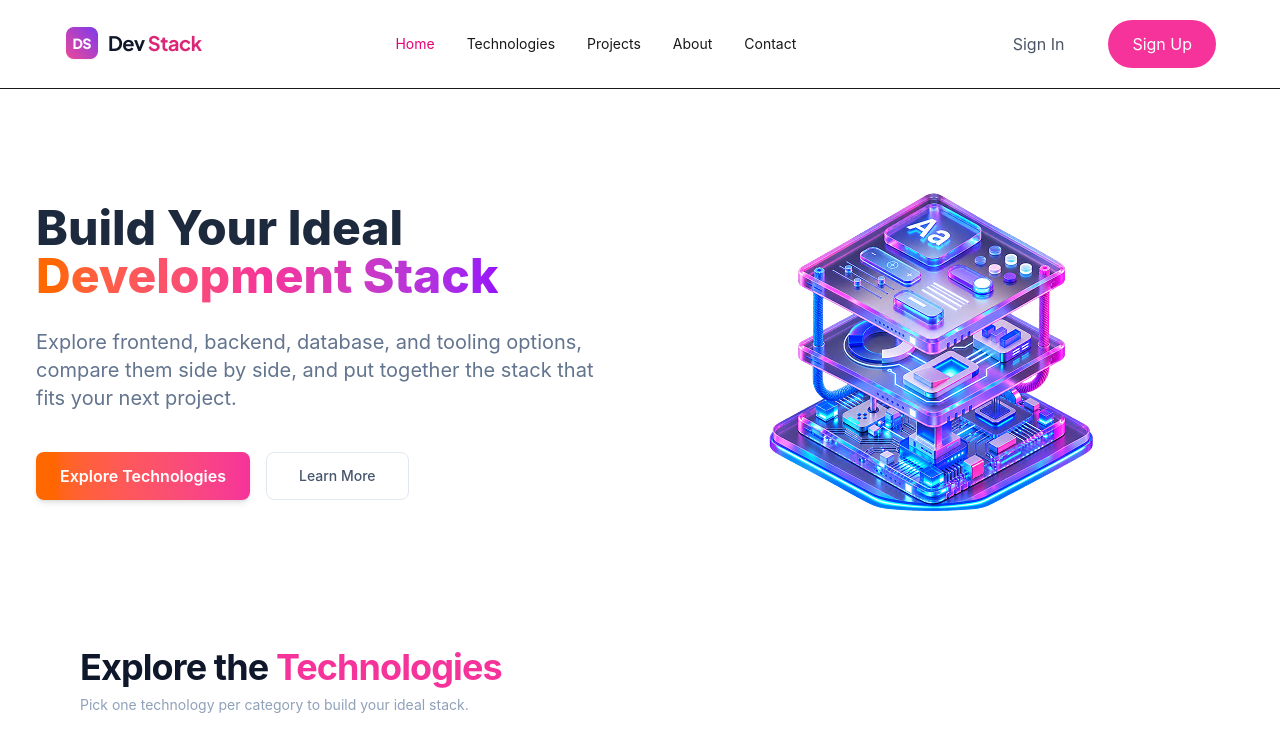
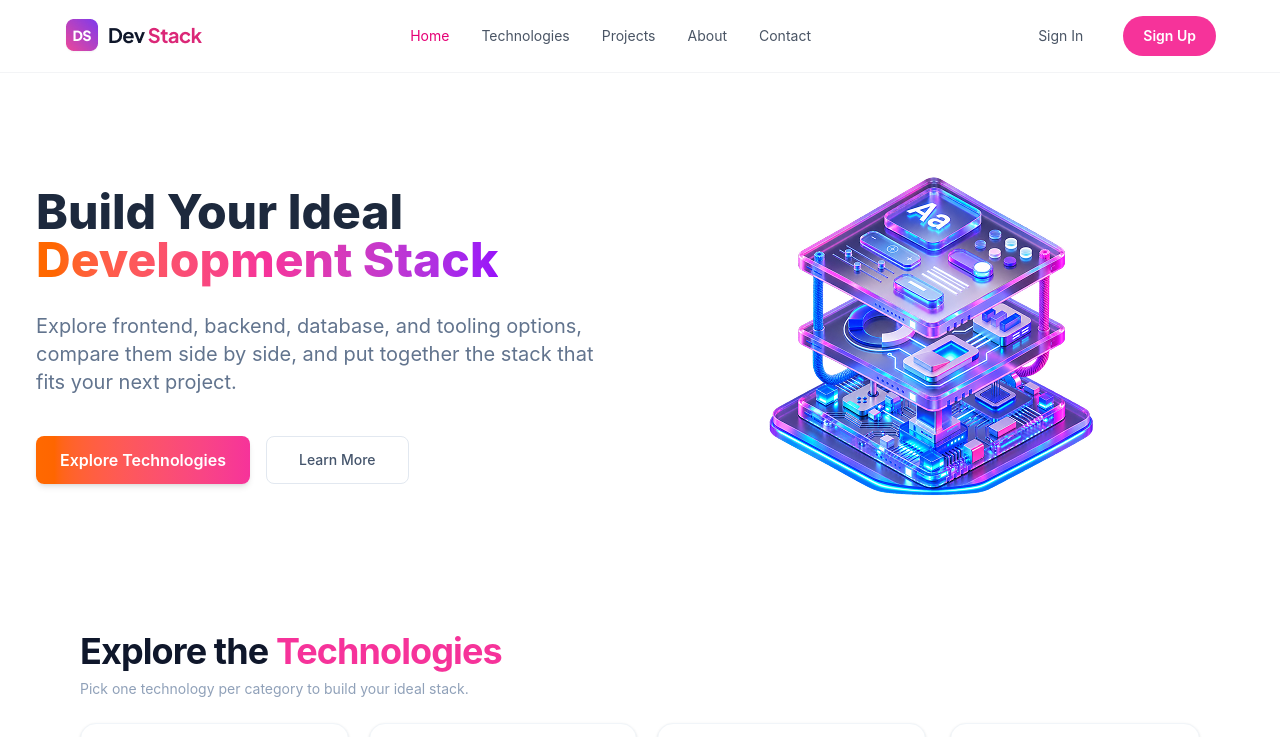
Before and after one commit to syedrakib-26/my-react-project05, a React (Vite) app: page / in a window 1280 px wide. Shown: the top 737 px of the page. Built offline with nearby package versions, Linux system fonts and the light colour scheme.

Commit message:
navbar-mobile-view

```diff
--- a/src/component/Navbar.tsx
+++ b/src/component/Navbar.tsx
@@ -1,27 +1,108 @@
-import React from 'react'
+// import React from 'react'
+
+
+import { useState } from "react";
 
 import Logo from '../assets/logo-text.png'
 
+
+
+
 const Navbar = () => {
+  const [menuOpen, setMenuOpen] = useState(false);
+
   return (
-        <nav className='flex items-center justify-between px-16 py-5 border-b border-gray-100"'>
+
+    <nav className="relative flex items-center justify-between border-b border-gray-100 bg-white px-5 py-4 sm:px-8 lg:px-16">
+
+
+
+      {/* Mobile Hamburger */}
+      <button
+        onClick={() => setMenuOpen(!menuOpen)} className="flex flex-col gap-1.5 lg:hidden" aria-label="Toggle menu">
+
+        <span className="h-0.5 w-7 bg-gray-700"></span>
+        <span className="h-0.5 w-7 bg-gray-700"></span>
+        <span className="h-0.5 w-7 bg-gray-700"></span>
+
+      </button>
+
+
          <div className='flex items-center'>
                 <img src={Logo} alt="Logo" />
         </div>
-                <div>
-                <ul  className='flex items-center justify-between gap-8 text-sm'>
-                    <li className="text-pink-600">Home</li>
-                    <li>Technologies</li>
-                    <li>Projects</li>
-                    <li>About</li>
-                    <li>Contact</li>
+
+
+      <div className="hidden lg:block">
+        <ul className="flex items-center gap-8 text-sm">
+          <li>
+             <a href="#" className="text-pink-600 transition hover:text-pink-700"> Home </a>
+
+          </li>
+
+          <li>
+            <a href="#" className="text-gray-600 transition hover:text-pink-600"> Technologies </a>
+          </li>
+
+          <li>
+            <a href="#" className="text-gray-600 transition hover:text-pink-600"> Projects </a>
+          </li>
+
+          <li>
+            <a href="#" className="text-gray-600 transition hover:text-pink-600">About </a>
+          </li>
+
+          <li>
+            <a href="#" className="text-gray-600 transition hover:text-pink-600" > Contact </a>
+
+          </li>
+
         </ul>
 
+
       </div>
-            <div className="flex items-center gap-5">
-                <button className="text-gray-600 px-6 py-3 rounded-full hover:bg-pink-800">Sign In</button>
-                <button className="bg-pink-500 text-white px-6 py-3 rounded-full hover:shadow-lg hover:scale-125 hover:bg-pink-800">Sign Up</button>
+
+
+
+      <div className="flex items-center gap-3 sm:gap-5">
+
+        <button className="text-sm text-gray-600 transition rounded-full px-5 py-2.5 hover:bg-pink-700 sm:block"> Sign In </button>
+
+        <button className="rounded-full bg-pink-500 px-5 py-2.5 text-sm font-semibold text-white transition hover:bg-pink-700 hover:shadow-lg"> Sign Up </button>
+
       </div>
+
+
+      {menuOpen && (
+        <div className="absolute left-0 top-full z-50 w-full border-b border-gray-100 bg-white px-6 py-5 shadow-md lg:hidden">
+          <ul className="flex flex-col gap-5">
+
+            <li>
+              <a href="#" onClick={() => setMenuOpen(false)} className="block text-sm font-medium text-pink-600"> Home </a>
+            </li>
+
+            <li>
+              <a href="#" onClick={() => setMenuOpen(false)} className="block text-sm text-gray-600 hover:text-pink-600"> Technologies </a>
+            </li>
+
+            <li>
+              <a href="#" onClick={() => setMenuOpen(false)} className="block text-sm text-gray-600 hover:text-pink-600" >  Projects </a>
+            </li>
+
+            <li>
+              <a href="#" onClick={() => setMenuOpen(false)} className="block text-sm text-gray-600 hover:text-pink-600" > About </a>
+
+            </li>
+
+            <li>
+              <a href="#" onClick={() => setMenuOpen(false)}  className="block text-sm text-gray-600 hover:text-pink-600" > Contact </a>
+
+            </li>
+
+
+          </ul>
+        </div>
+      )}
     </nav>
   );
 };
```
Lines whose indentation alone changed are shown as unchanged.
